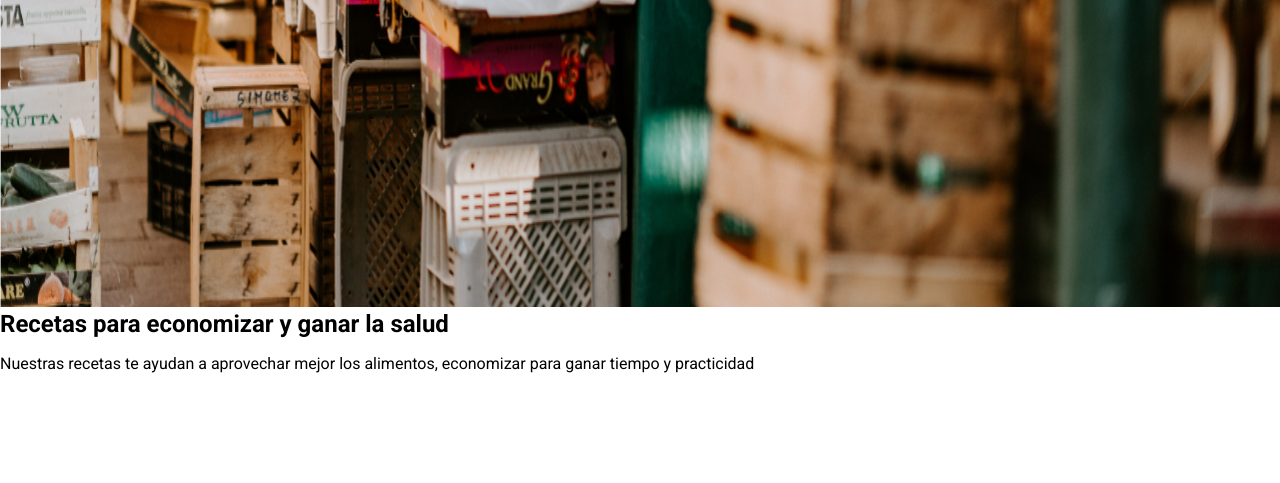
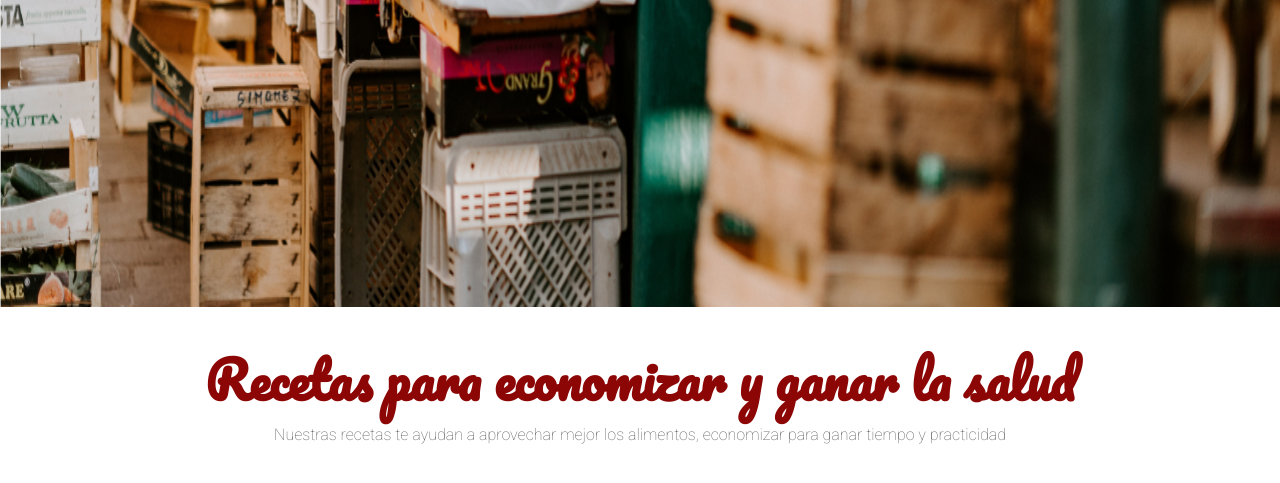
Before and after one commit to mateotasso/Alura_Fruta-fruto, a plain HTML site: page index.html in a window 1280 px wide. Shown: the part 493-976 px from the top of the page. Before the commit the page ends 882 px from the top, so only its background shows below. Drawn offline with Linux system fonts and the light colour scheme.

Commit message:
about created

```diff
--- a/assets/css/style.css
+++ b/assets/css/style.css
@@ -55,3 +55,21 @@
     width: 100%;
     transform: translate(-50%, -50%);
 }
+
+/*------------------about----------------*/
+.about {
+    text-align: center;
+    padding: 2.5rem;
+
+}
+
+.about__title {
+    color: #8d0606;
+    font-family: Pacifico, cursive;
+    font-size: 3.1875rem;
+}
+
+.about__description {
+    color: #595959;
+    font-weight: 100;
+}
```
